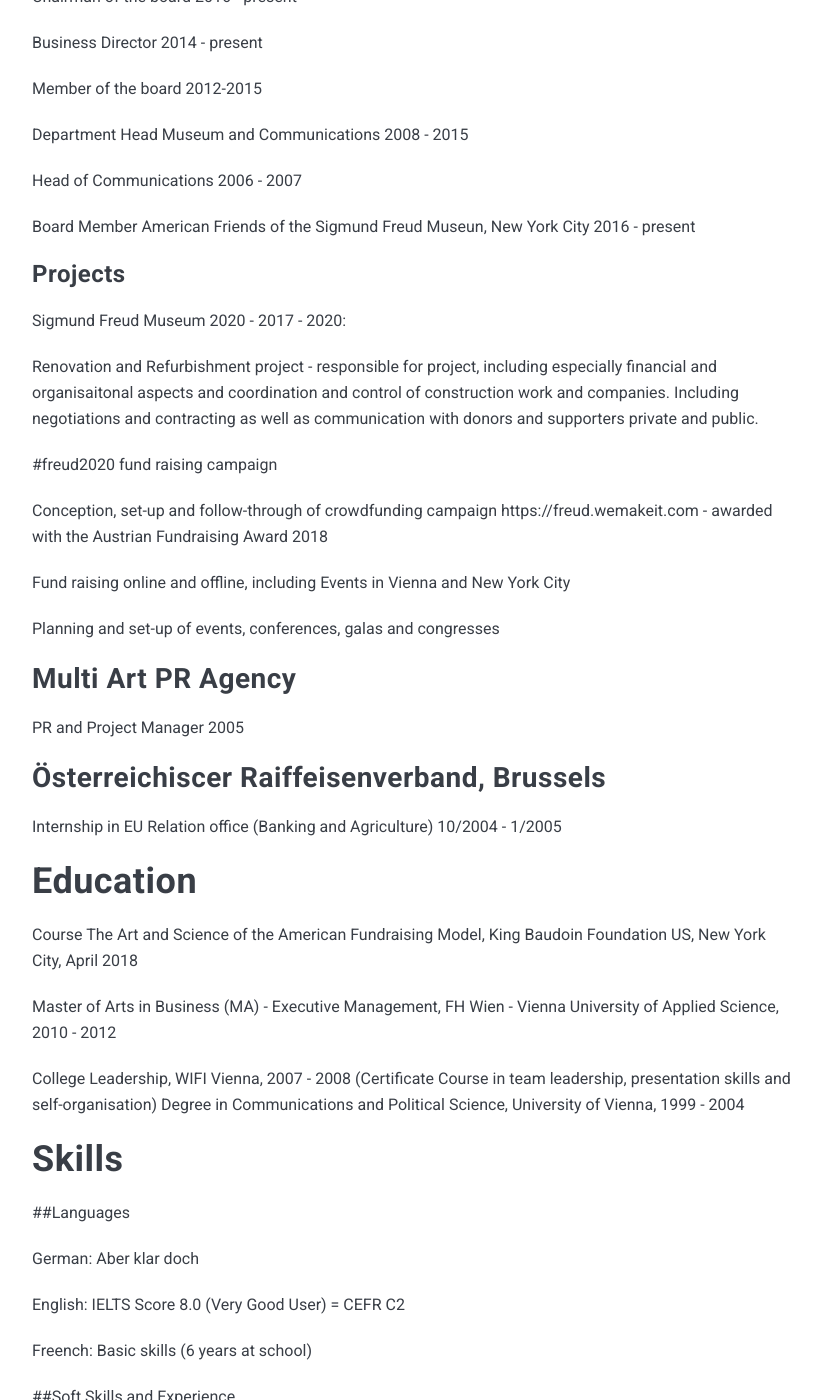
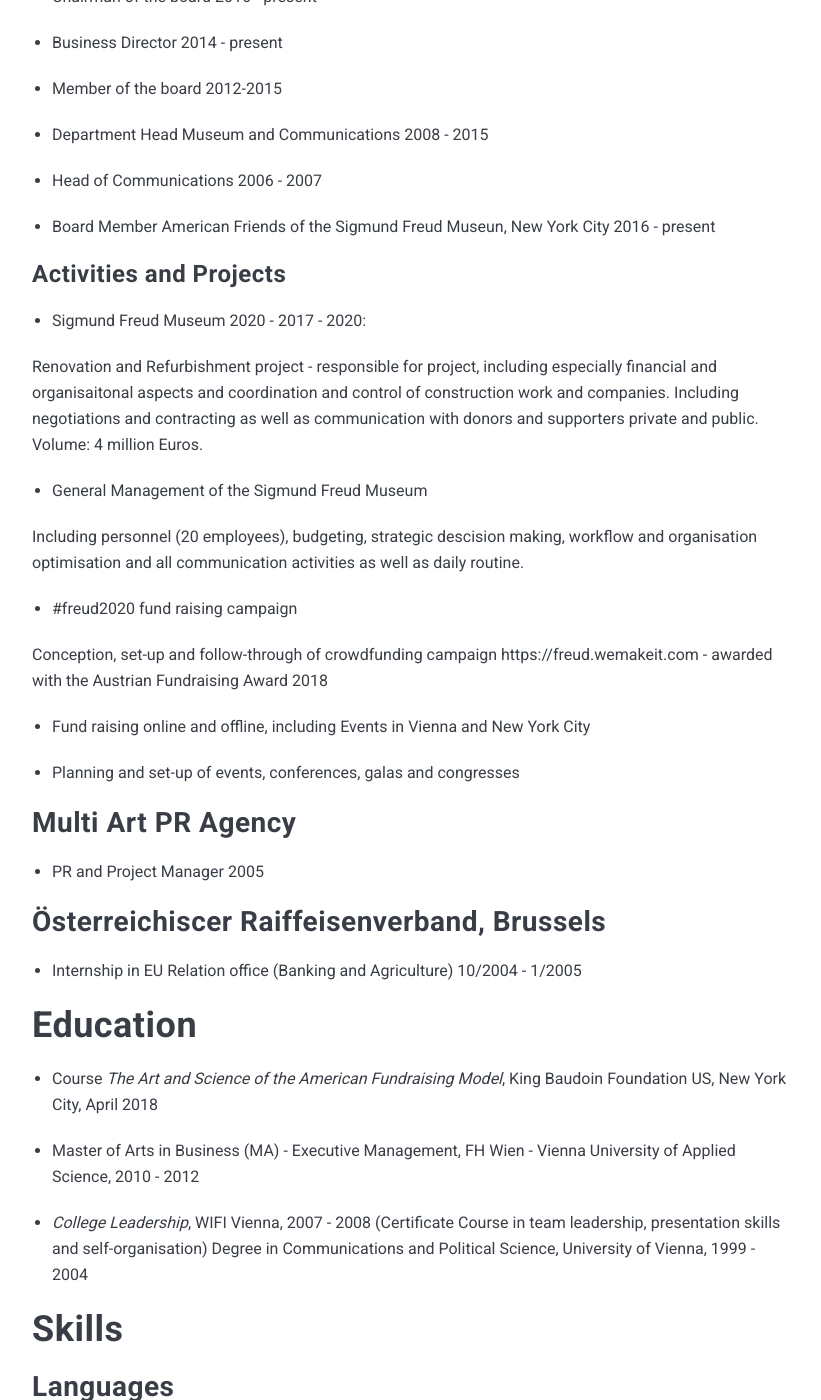
Before and after one commit to noemaier/noemaier.github.io, a Jekyll site: the page built from _pages/cv.md, in a window 1280 px wide and 1400 px high, scrolled down 1214 px. Shown: the whole window, without its empty margins (228-1049 px from the left). Built offline with Jekyll 4.4.1, drawn with Linux system fonts in a browser that asks for light colours; nearby versions of some CDN libraries; some of the changed text lies outside the part shown.

Commit message:
Update cv.md

```diff
--- a/_pages/cv.md
+++ b/_pages/cv.md
@@ -13,54 +13,58 @@ Peter Nömaier
 
 www.freud-museum.at
 
-Chairman of the board 2016 - present
+* Chairman of the board 2016 - present
 
-Business Director 2014 - present
+* Business Director 2014 - present
 
-Member of the board 2012-2015
+* Member of the board 2012-2015
 
-Department Head Museum and Communications 2008 - 2015
+* Department Head Museum and Communications 2008 - 2015
 
-Head of Communications 2006 - 2007
+* Head of Communications 2006 - 2007
 
-Board Member American Friends of the Sigmund Freud Museun, New York City 2016 - present
+* Board Member American Friends of the Sigmund Freud Museun, New York City 2016 - present
 
-### Projects
+### Activities and Projects
 
-Sigmund Freud Museum 2020 - 2017 - 2020:
+* Sigmund Freud Museum 2020 - 2017 - 2020:
 
-Renovation and Refurbishment project - responsible for project, including especially financial and organisaitonal aspects and coordination and control of construction work and companies. Including negotiations and contracting as well as communication with donors and supporters private and public.
+Renovation and Refurbishment project - responsible for project, including especially financial and organisaitonal aspects and coordination and control of construction work and companies. Including negotiations and contracting as well as communication with donors and supporters private and public. Volume: 4 million Euros.
 
-#freud2020 fund raising campaign
+* General Management of the Sigmund Freud Museum
 
-Conception, set-up and follow-through of crowdfunding campaign https://freud.wemakeit.com - awarded with the Austrian Fundraising Award 2018
+Including personnel (20 employees), budgeting, strategic descision making, workflow and organisation optimisation and all communication activities as well as daily routine.
 
-Fund raising online and offline, including Events in Vienna and New York City
+* #freud2020 fund raising campaign
 
-Planning and set-up of events, conferences, galas and congresses
+ Conception, set-up and follow-through of crowdfunding campaign https://freud.wemakeit.com - awarded with the Austrian Fundraising Award 2018
+
+* Fund raising online and offline, including Events in Vienna and New York City
+
+* Planning and set-up of events, conferences, galas and congresses
 
 
 ##  Multi Art PR Agency
 
-PR and Project Manager 2005
+* PR and Project Manager 2005
 
 ## Österreichiscer Raiffeisenverband, Brussels
 
-Internship in EU Relation office (Banking and Agriculture) 10/2004 - 1/2005
+* Internship in EU Relation office (Banking and Agriculture) 10/2004 - 1/2005
 
 
 # Education
 
-Course The Art and Science of the American Fundraising Model, King Baudoin Foundation US, New York City, April 2018
+* Course *The Art and Science of the American Fundraising Model*, King Baudoin Foundation US, New York City, April 2018
 
-Master of Arts in Business (MA) - Executive Management, FH Wien - Vienna University of Applied Science, 2010 - 2012
+* Master of Arts in Business (MA) - Executive Management, FH Wien - Vienna University of Applied Science, 2010 - 2012
 
-College Leadership, WIFI Vienna, 2007 - 2008 (Certificate Course in team leadership, presentation skills and self-organisation)
+* *College Leadership*, WIFI Vienna, 2007 - 2008 (Certificate Course in team leadership, presentation skills and self-organisation)
 Degree in Communications and Political Science, University of Vienna, 1999 - 2004
 
 # Skills
 
-##Languages
+## Languages
 
 German: Aber klar doch
 
@@ -68,7 +72,7 @@ English: IELTS Score 8.0 (Very Good User) = CEFR C2
 
 Freench: Basic skills (6 years at school)
 
-##Soft Skills and Experience
+## Soft Skills and Experience
 
 Leadership and Team Management
 
```
